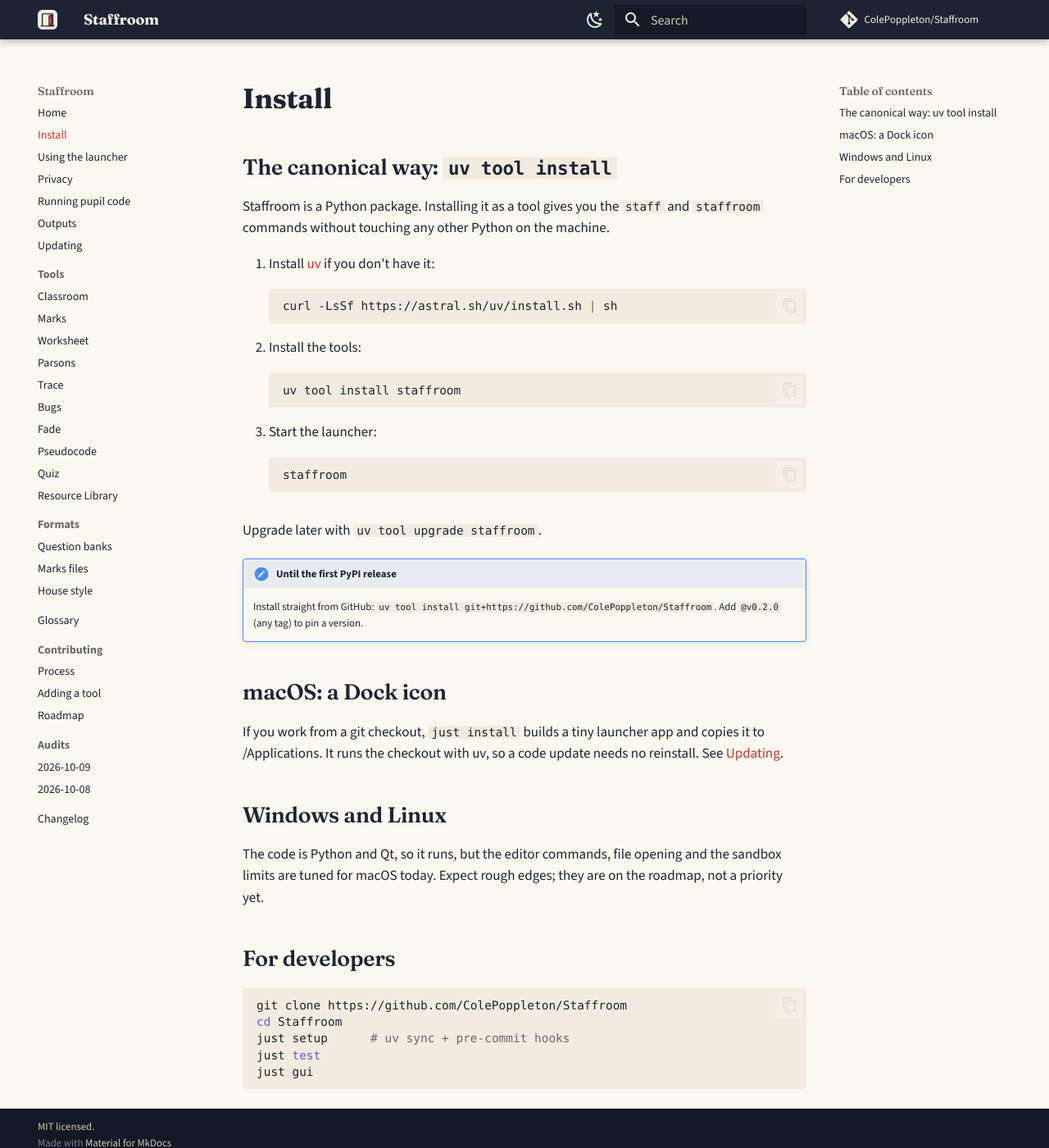
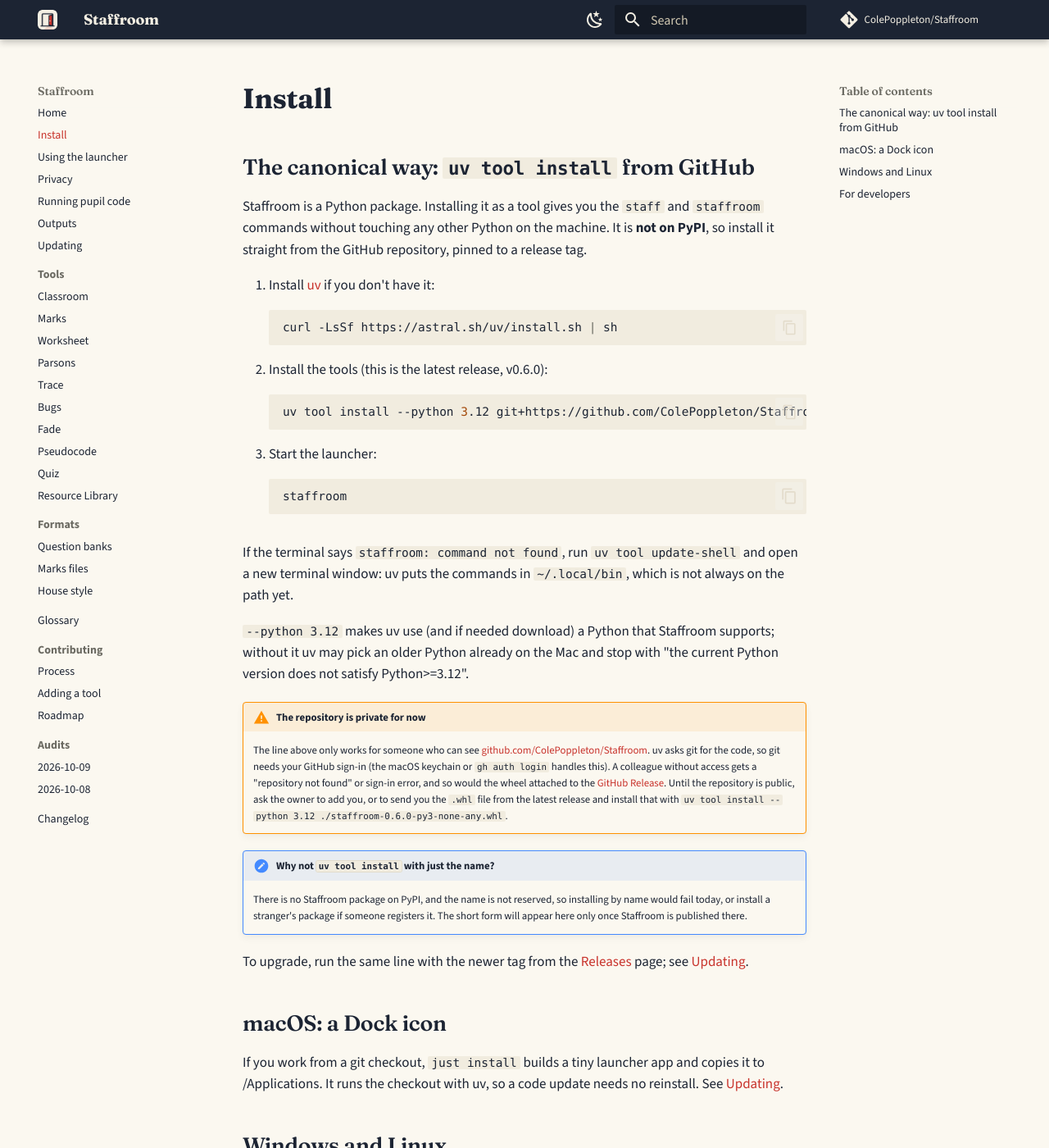
Before and after one commit to ColePoppleton/Staffroom, an MkDocs documentation site: the page built from docs/guide/install.md, in a window 1280 px wide and 1400 px high. Shown: the whole window at 82% size. Built offline with MkDocs 1.6.1 and Material for MkDocs 9.7.7, drawn with Linux system fonts in a browser that asks for light colours; comment, search, counter and statistics services are not loaded.

Commit message:
fix: install from the GitHub release tag, not by name from PyPI (#80) (#101)
* Refuse PyPI-only install lines in the docs and run the documented one in CI

Staffroom is not on PyPI, so installing it by name fails for a colleague, or
fetches a stranger's package if the name is ever registered. A test now fails
while mkdocs.yml extra.published_on_pypi is false and the README or docs say
to install by name, and a workflow runs the install line from docs/index.md.

Co-Authored-By: Claude Opus 5.5 <noreply@anthropic.com>

* Install from the GitHub release tag, not by name from PyPI (#80)

The home page and the top of the Install guide led with a command that cannot
work: the package is not on PyPI. Lead with the pinned git+https line, which
was installed and run in a throwaway uv tool dir. Say plainly that the repo is
private, so the line only works for an account that can see it. A tag pin
means uv tool upgrade has nothing to do, so Updating says to re-run the line
with the newer tag. --python 3.12 because uv otherwise picked an installed
3.11 and refused the package.

Co-Authored-By: Claude Opus 5.5 <noreply@anthropic.com>

* Keep one Fixed heading under Unreleased after rebasing on dev

Co-Authored-By: Claude Opus 5.5 <noreply@anthropic.com>

---------

Co-authored-by: Claude Opus 5.5 <noreply@anthropic.com>

````diff
--- a/docs/guide/install.md
+++ b/docs/guide/install.md
@@ -1,29 +1,53 @@
 # Install
 
-## The canonical way: `uv tool install`
+## The canonical way: `uv tool install` from GitHub
 
 Staffroom is a Python package. Installing it as a tool gives you the
 `staff` and `staffroom` commands without touching any other Python on the machine.
+It is **not on PyPI**, so install it straight from the GitHub repository,
+pinned to a release tag.
 
 1. Install [uv](https://docs.astral.sh/uv/) if you don't have it:
    ```bash
    curl -LsSf https://astral.sh/uv/install.sh | sh
    ```
-2. Install the tools:
+2. Install the tools (this is the latest release, v0.6.0):
    ```bash
-   uv tool install staffroom
+   uv tool install --python 3.12 git+https://github.com/ColePoppleton/Staffroom@v0.6.0
    ```
 3. Start the launcher:
    ```bash
    staffroom
    ```
 
-Upgrade later with `uv tool upgrade staffroom`.
+If the terminal says `staffroom: command not found`, run `uv tool update-shell`
+and open a new terminal window: uv puts the commands in `~/.local/bin`, which
+is not always on the path yet.
 
-!!! note "Until the first PyPI release"
-    Install straight from GitHub:
-    `uv tool install git+https://github.com/ColePoppleton/Staffroom`.
-    Add `@v0.2.0` (any tag) to pin a version.
+`--python 3.12` makes uv use (and if needed download) a Python that Staffroom
+supports; without it uv may pick an older Python already on the Mac and stop
+with "the current Python version does not satisfy Python>=3.12".
+
+!!! warning "The repository is private for now"
+    The line above only works for someone who can see
+    [github.com/ColePoppleton/Staffroom](https://github.com/ColePoppleton/Staffroom).
+    uv asks git for the code, so git needs your GitHub sign-in (the macOS
+    keychain or `gh auth login` handles this). A colleague without access gets
+    a "repository not found" or sign-in error, and so would the wheel attached
+    to the [GitHub Release](https://github.com/ColePoppleton/Staffroom/releases).
+    Until the repository is public, ask the owner to add you, or to send you
+    the `.whl` file from the latest release and install that with
+    `uv tool install --python 3.12 ./staffroom-0.6.0-py3-none-any.whl`.
+
+!!! note "Why not `uv tool install` with just the name?"
+    There is no Staffroom package on PyPI, and the name is not reserved, so
+    installing by name would fail today, or install a stranger's package if
+    someone registers it. The short form will appear here only once Staffroom
+    is published there.
+
+To upgrade, run the same line with the newer tag from the
+[Releases](https://github.com/ColePoppleton/Staffroom/releases) page; see
+[Updating](updating.md).
 
 ## macOS: a Dock icon
 
--- a/mkdocs.yml
+++ b/mkdocs.yml
@@ -33,6 +33,13 @@ theme:
       toggle:
         icon: material/weather-sunny
         name: Light mode
+
+extra:
+  # Staffroom is not on PyPI. While this is false, tests/test_install_docs.py
+  # fails if the docs or README tell anyone to install it by name (which would
+  # fail, or fetch a stranger's package if the name is ever taken). Set it to
+  # true only after the package is actually published.
+  published_on_pypi: false
 
 extra_css:
   - stylesheets/brand.css
````
Also changed, not shown: CHANGELOG.md (+13 -0 lines), README.md (+14 -0 lines), docs/guide/updating.md (+9 -1 lines), docs/index.md (+5 -2 lines), 2 other files.
